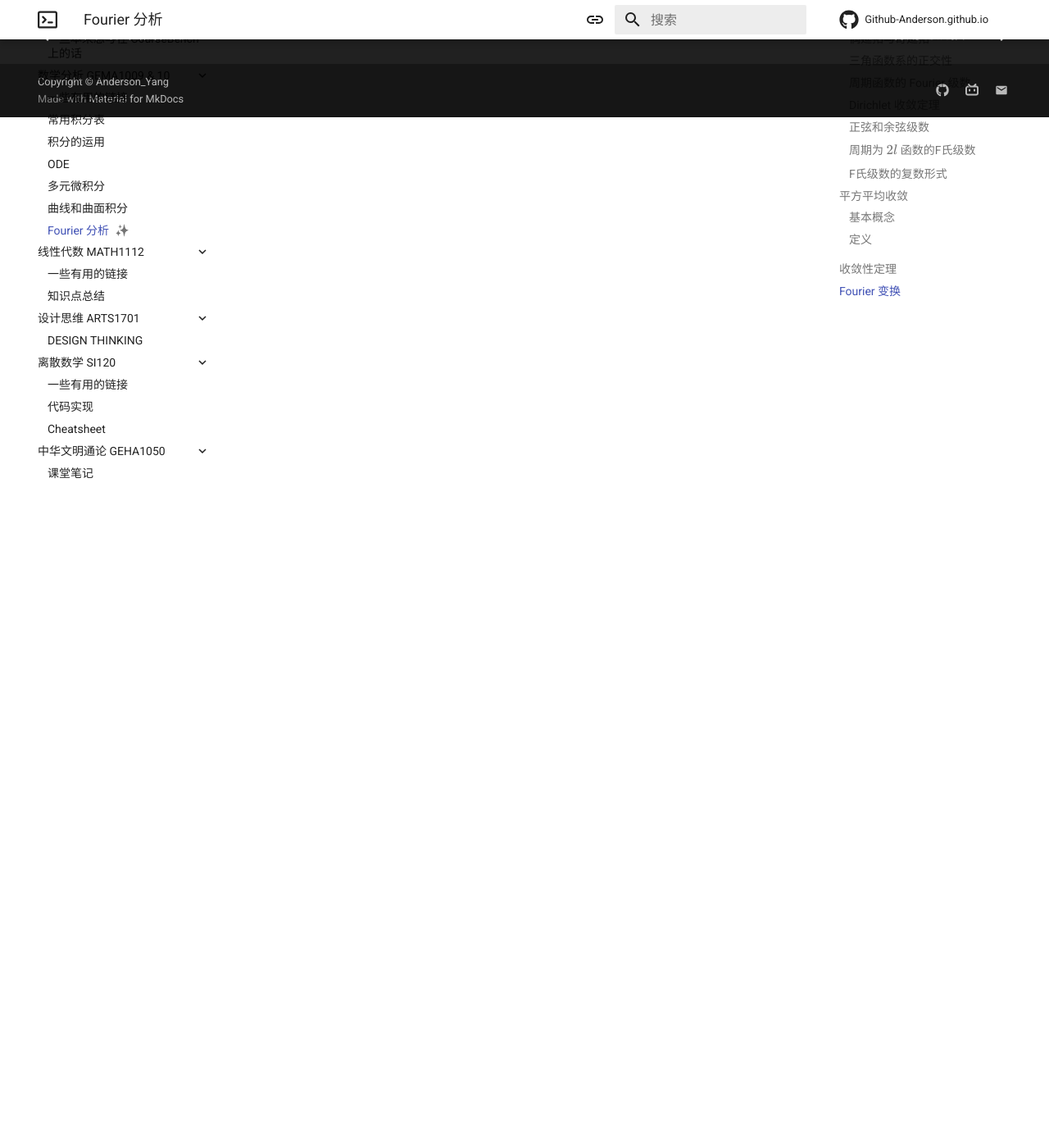
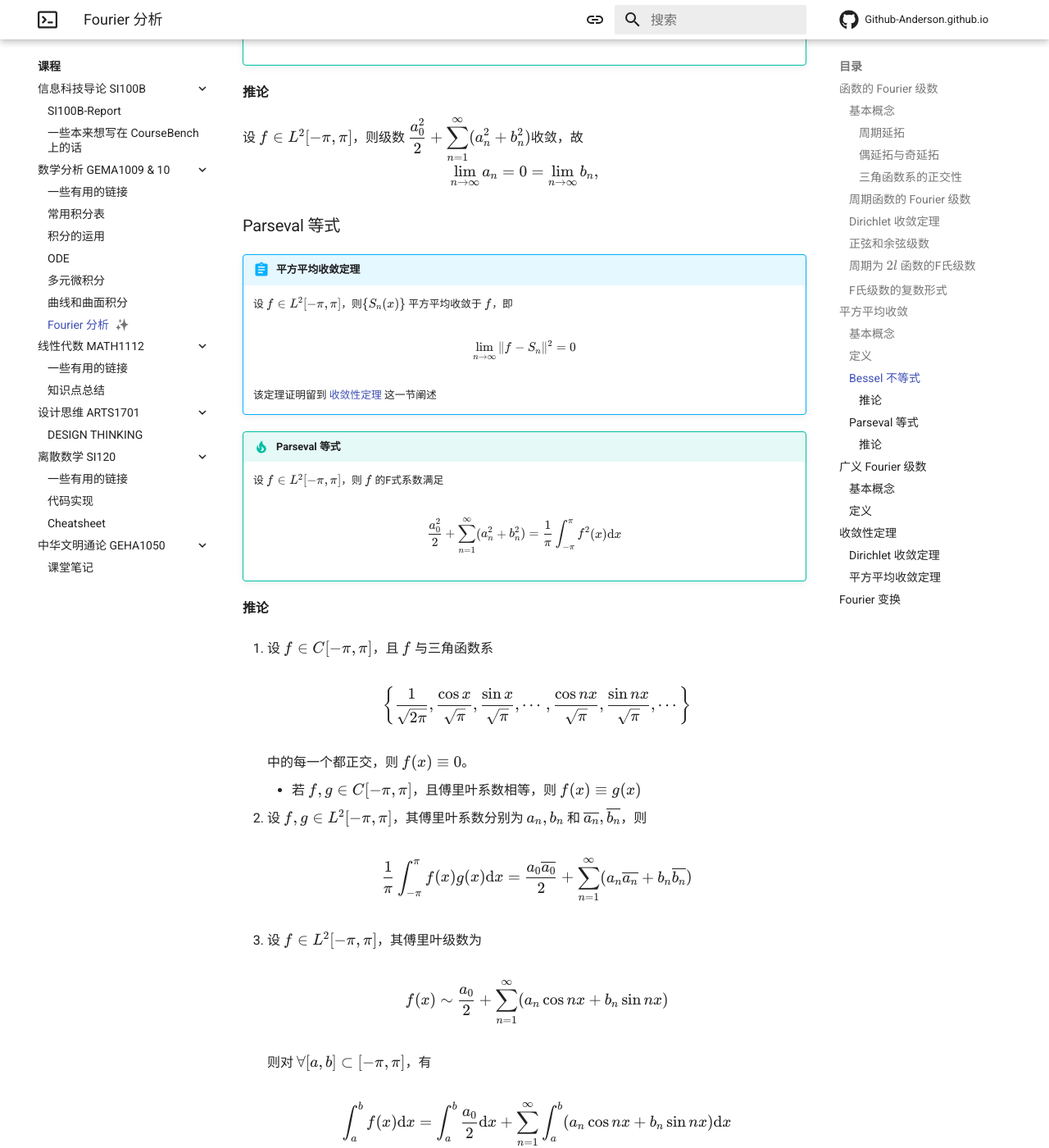
Before and after one commit to Github-Anderson/Github-Anderson.github.io, an MkDocs documentation site: the page built from docs/lessons/GEMA10XX/fourier.md, in a window 1280 px wide and 1400 px high, scrolled down 5148 px. Shown: the whole window at 82% size. Built offline with MkDocs 1.6.1 and Material for MkDocs 9.7.7, drawn with Linux system fonts in a browser that asks for light colours; comment, search, counter and statistics services are not loaded; some of the changed text lies outside the part shown.

Commit message:
Update fourier

```diff
--- a/docs/lessons/GEMA10XX/fourier.md
+++ b/docs/lessons/GEMA10XX/fourier.md
@@ -7,7 +7,9 @@
 
 ## 函数的 Fourier 级数
 
-### 周期延拓
+### 基本概念
+
+#### 周期延拓
 
 若 $f$ 是定义在 $[-l,l]$ 上的函数，令 $\begin{aligned}F(x) =
 \begin{cases}
@@ -15,11 +17,11 @@
 \dfrac{f(l)-f(-l)}{2}, & x = (2n+1)l
 \end{cases}\end{aligned}$
 
-### 偶延拓与奇延拓
+#### 偶延拓与奇延拓
 
 $f_e(x)=\begin{cases}f(x), &0\leq x\leq l\\f(-x), &-l\leq x < 0\end{cases}\quad f_o(x)=\begin{cases}f(x), &0< x\leq l\\0, &x=0\\-f(-x), &-l\leq x < 0\end{cases}$
 
-### 三角函数系的正交性
+#### 三角函数系的正交性
 
 函数集合 $\{1, \cos x,\sin x, \cdots ,\cos nx,\sin nx ,\cdots\}$
 
@@ -46,13 +48,13 @@
 	\end{cases}
 	$$
 
-**Fourier 级数(F氏级数)**
+??? warning "Fourier 级数(F氏级数)"
 
-$$
-f(x)\sim \frac{a_0}{2}+\sum_{n=1}^{\infty} (a_n\cos nx+b_n\sin nx)
-$$
+	$$
+	f(x)\sim \frac{a_0}{2}+\sum_{n=1}^{\infty} (a_n\cos nx+b_n\sin nx)
+	$$
 
-"$\sim$" 表示级数是由 $f$ 写出来的
+	"$\sim$" 表示级数是由 $f$ 写出来的，即 $f$ 收敛到F氏级数
 
 ### Dirichlet 收敛定理
 
@@ -193,8 +195,140 @@
   $$
   则称 $ f_n $ **平方平均收敛**于 $ f $。
 
-###
+### Bessel 不等式
 
+设 $f\in L^2[-\pi, \pi]$，
+
+- **$n$ 阶三角多项式** $\displaystyle g_n(x) = \frac{\alpha_0}{2} + \sum_{k=1}^{n}(\alpha_k\cos kx + \beta_k\sin kx)$
+
+- **$n$ 阶 Fourier 多项式**（最佳逼近） $\displaystyle S_n(x) = \frac{a_0}{2} + \sum_{k=1}^{n}(a_k\cos kx + b_k\sin kx)$
+
+- 对 $\forall g_n\in G = \{g_n\}$ 有 $\|f-S_n(x)\|\leq \|f-g_n(x)\|$
+
+- $\displaystyle \|f-S_n\|^2 = \int_{-\pi}^{\pi} f^2(x)\text{d}x - \pi\left[ \frac{a_0^2}{2} + \sum_{k=1}^n(a_k^2+b_k^2)\right]$
+
+!!! tip "Bessel 不等式"
+
+	设 $f\in L^2[-\pi, \pi]$，则 $f$ 的F式系数满足
+
+	$$\frac{a_0^2}{2} + \sum_{n=1}^{\infty}(a_n^2+b_n^2) \leq \frac{1}{\pi}\int_{-\pi}^{\pi} f^2(x)\text{d}x$$
+
+#### 推论
+
+设 $f \in L^2[-\pi, \pi]$，则级数 $\displaystyle \frac{a_0^2}{2} + \sum_{n=1}^{\infty} (a_n^2 + b_n^2)$收敛，故
+$$
+\lim_{n \to \infty} a_n = 0 = \lim_{n \to \infty} b_n,
+$$
+
+### Parseval 等式
+
+!!! abstract "平方平均收敛定理"
+
+	设 $f\in L^2[-\pi, \pi]$，则$\{S_n(x)\}$ 平方平均收敛于 $f$，即
+
+	$$\lim_{n\to \infty} \|f-S_n\|^2 = 0$$
+
+	该定理证明留到 [收敛性定理](#fourier_proof) 这一节阐述
+
+!!! tip "Parseval 等式"
+
+	设 $f\in L^2[-\pi, \pi]$，则 $f$ 的F式系数满足
+
+	$$\frac{a_0^2}{2} + \sum_{n=1}^{\infty}(a_n^2+b_n^2) = \frac{1}{\pi}\int_{-\pi}^{\pi} f^2(x)\text{d}x$$
+
+#### 推论
+
+1. 设 $f \in C[-\pi, \pi]$，且 $f$ 与三角函数系
+
+	$$
+	\left\{ \frac{1}{\sqrt{2\pi}}, \frac{\cos x}{\sqrt{\pi}}, \frac{\sin x}{\sqrt{\pi}}, \cdots, \frac{\cos nx}{\sqrt{\pi}}, \frac{\sin nx}{\sqrt{\pi}}, \cdots \right\}
+	$$
+
+	中的每一个都正交，则 $f(x) \equiv 0$。
+
+	- 若 $f, g \in C[-\pi, \pi]$，且傅里叶系数相等，则 $f(x) \equiv g(x)$
+
+2. 设 $f, g \in L^2[-\pi, \pi]$，其傅里叶系数分别为 $a_n, b_n$ 和 $\overline{a_n}, \overline{b_n}$，则
+
+	$$
+	\frac{1}{\pi} \int_{-\pi}^{\pi} f(x) g(x) \text{d}x = \frac{a_0 \overline{a_0}}{2} + \sum_{n=1}^{\infty} (a_n \overline{a_n} + b_n \overline{b_n})
+	$$
+
+3. 设 $f \in L^2[-\pi, \pi]$，其傅里叶级数为
+
+	$$
+	f(x) \sim \frac{a_0}{2} + \sum_{n=1}^{\infty} (a_n \cos nx + b_n \sin nx)
+	$$
+
+	则对 $\forall [a, b] \subset [-\pi, \pi]$，有
+
+	$$
+	\int_a^b f(x) \text{d}x = \int_a^b \frac{a_0}{2} \text{d}x + \sum_{n=1}^{\infty} \int_a^b (a_n \cos nx + b_n \sin nx) \text{d}x
+	$$
+
+## 广义 Fourier 级数
+
+### 基本概念
+
+设 $\{\varphi_1(x), \varphi_2(x),\cdots,\varphi_n(x),\cdots\}$ 是 $L^2[a,b]$ 的标准正交系，即
+
+$$\displaystyle \langle \varphi_m(x),\varphi_n(x)\rangle = \int_a^b \varphi_m(x)\varphi_n(x)\text{d}x = \begin{cases}0, &m\neq n\\1, &m=n\end{cases}$$
+
+- **广义F氏系数** $\displaystyle a_n = \int_a^b f(x)\varphi_n(x)\text{d}x$
+
+- **广义F氏级数** $\displaystyle f(x) \sim \sum_{n=1}^{\infty} a_n\varphi_n(x)$
+
+设 $f\in L^2[a,b], \{\varphi(x)\}$ 为标准正交系，
+
+- **$n$ 次 $\varphi$-多项式** $\displaystyle T_n(x) = \sum_{k=1}^n\alpha_k\varphi_k(x)$
+
+- **广义F氏级数前 $n$ 项和**（最佳逼近） $S_n(x) = \sum_{k=1}^na_k\varphi_k(x)$
+
+- $\|f-S_n\|\leq \|f-T_n\|$
+
+- $\displaystyle \|f-S_n\|^2 = \|f\|^2 - \sum_{m=1}^{\infty}a_m^2$
+
+- $\displaystyle \sum_{m=1}^{\infty}a_m^2\leq \|f\|^2$
+
+### 定义
+
+- 设 $\{\varphi_n(x)\}$ 为 $L^2[a, b]$ 的标准正交系，且
+
+  $$
+  \sum_{m=1}^{\infty} a_m^2 = \|f\|^2
+  $$
+
+  则称 $\{\varphi_n(x)\}$ 为 $L^2[a, b]$ 的**完备**标准正交系。
+
+???+ abstract "定理"
+
+	设 $\{\varphi_n(x)\}$ 为 $L^2[a, b]$ 的完备标准正交系，则
+	$$
+	S_n(x) = \sum_{k=1}^n a_k \varphi_k(x)
+	$$
+
+	平方平均收敛于 $f$，即
+	$$
+	\lim_{n \to \infty} \| f - S_n \| = 0
+	$$
+
+???+ abstract "定理"
+
+	设 $\{\varphi_n(x)\}$ 为 $L^2[a, b]$ 的完备标准正交系，则
+
+	1. 若 $f \in C[a, b]$，则 $f(x) \equiv 0$ 当且仅当 $f$ 的广义F氏系数$a_n = 0, (n = 1, 2, \ldots)$
+
+	2. 从 $\{\varphi_n(x)\}$ 中删去任一函数，则剩余函数系不完备；
+
+	3. 若 $\displaystyle\int_a^b \varphi_0^2(x) \text{d}x = 1$，则 $\{\varphi_n(x)\}$ 增加 $\varphi_0(x)$ 所得函数系非正交系。
+
+<a id="fourier_proof"></a>
 ## 收敛性定理
 
+
+
+### Dirichlet 收敛定理
+
+### 平方平均收敛定理
+
 ## Fourier 变换
```
Also changed, not shown: docs/lessons/SI100B/SI100B-report.md (+3 -3 lines).
